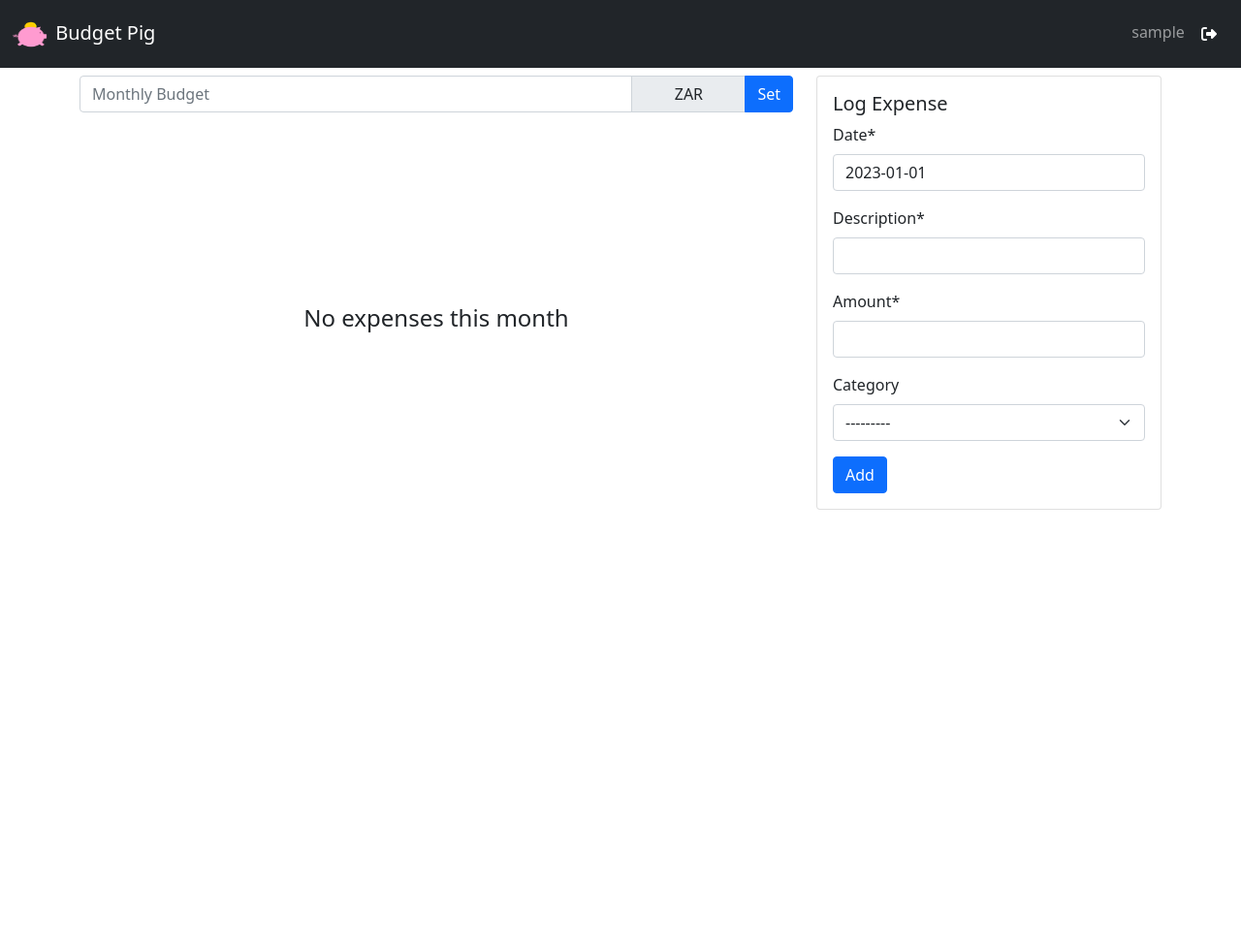
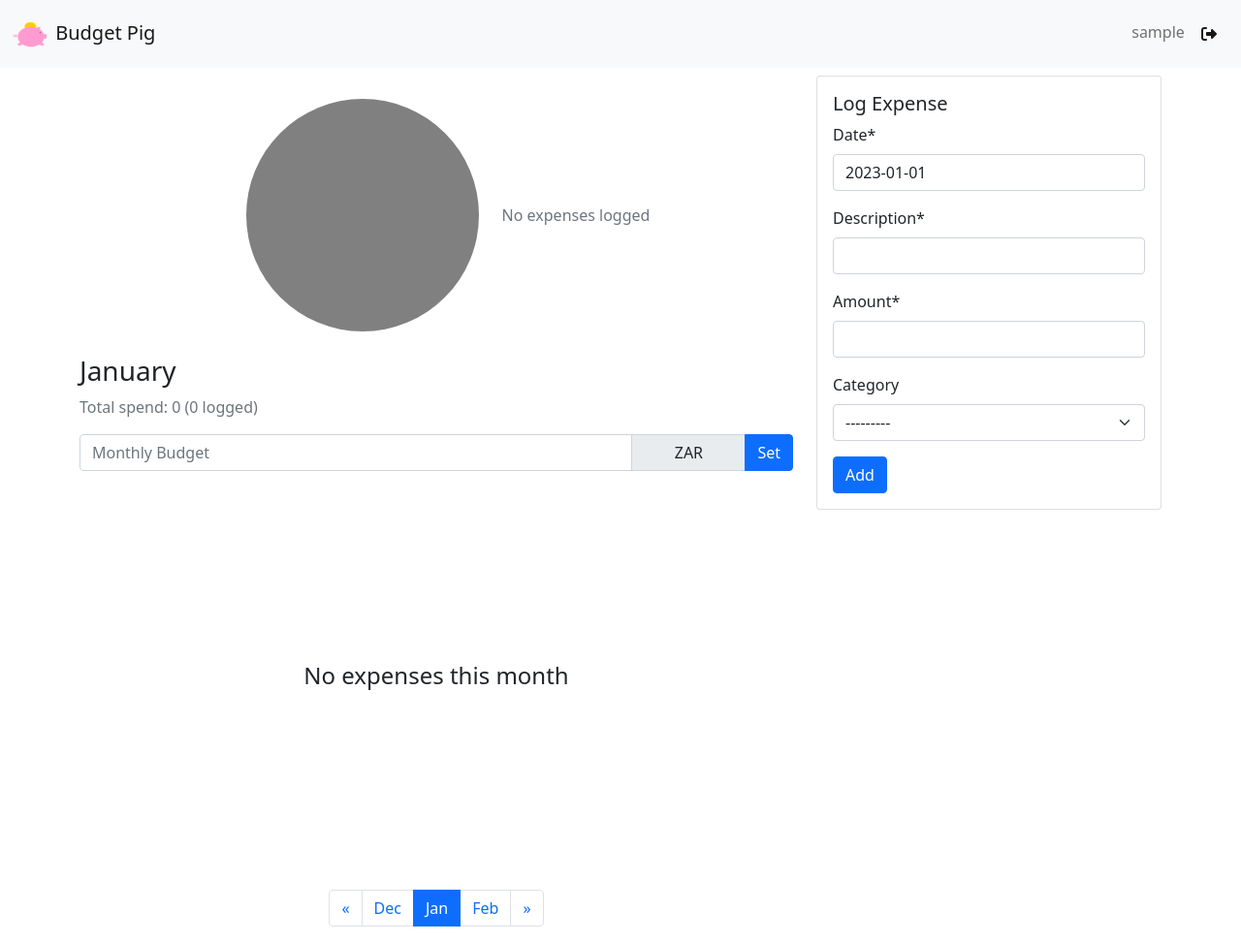
Before and after one commit to ErikPolzin/BudgetPig, a Django app: page /2023/1/ in a window 1280 px wide. Shown: the whole page at 97% size. Before the commit the page ends 526 px from the top, so only its background shows below. Run offline with Django 4.2, Linux system fonts and the light colour scheme; the visitor is signed in with stand-in values (Sample User, id 1); data that the repository does not hold is empty; some libraries are stand-ins or nearby versions.

Commit message:
Category colors and other visual tweaks

```diff
--- a/budget/templates/budget/index.html
+++ b/budget/templates/budget/index.html
@@ -6,15 +6,18 @@
 <div class="container mt-1">
     <div class="row">
         <div class="col-12 col-lg-8">
-            {% if expenses %}
-            <div class="d-flex justify-content-center">
+            <div class="d-flex justify-content-center align-items-center">
+                {% if expenses %}
                 <div class="chart-container" style="height:40vh; width:40vh">
                     <canvas id="spendchart"></canvas>
                 </div>
+                {% else %}
+                <span class="m-4" style="height:30vh;width:30vh;border-radius:50%;background:grey;"></span>
+                <span class="text-muted">No expenses logged</span>
+                {% endif %}
             </div>
             <h3>{{ current_date|date:"F" }}</h3>
             <p class="text-muted">Total spend: {{ total_spend }} ({{ expenses|length }} logged)</p>
-            {% endif %}
             <form action="set-budget" method="post">
                 {% csrf_token %}
                 <div class="input-group mb-3">
@@ -29,7 +32,7 @@
             </div>
             {% endif %}
             {% if expenses %}
-            <table class="table table-hover mt-2" style="max-height: 100vh">
+            <table class="table table-hover mt-2" style="max-height: 100vh; max-width: 100vw; overflow-y: scroll;">
                 <caption>{{ current_date|date:"M" }}: {{ total_spend }}</caption>
                 <thead>
                     <tr>
@@ -50,7 +53,12 @@
                     {% endfor %}
                 </tbody>
             </table>
-            <nav aria-label="Expenses navigation" class="navbar-light bg-light">
+            {% else %}
+            <div style="height:50vh" class="d-flex justify-content-center align-items-center">
+                <h4>No expenses this month</h4>
+            </div>
+            {% endif %}
+            <nav aria-label="Expenses navigation" class="navbar-light">
                 <ul class="pagination justify-content-center pt-3">
                   <li class="page-item">
                     <a class="page-link" href="/{{ prev_date.year }}/{{ prev_date.month }}" aria-label="Previous">
@@ -67,11 +75,6 @@
                   </li>
                 </ul>
             </nav>
-            {% else %}
-            <div style="height:50vh" class="d-flex justify-content-center align-items-center">
-                <h4>No expenses this month</h4>
-            </div>
-            {% endif %}
         </div>
         <div class="col-12 col-lg-4">
             <div class="card">
@@ -98,7 +101,8 @@ document.addEventListener("DOMContentLoaded", function(event) {
     type: 'pie',
     data: {
         datasets: [{
-            data: spendData.amounts
+            data: spendData.amounts,
+            backgroundColor: spendData.colors
         }],
         labels: spendData.categories
     },
--- a/budget/views.py
+++ b/budget/views.py
@@ -36,8 +36,10 @@ def home(request: HttpRequest, year: int, month: int) -> HttpResponse:
         .order_by("-date")
     expenses_sorted = sorted(expenses, key=lambda e: e.category.name if e.category else "Unknown")
     expenses_by_category = []
-    for (cat, catexpenses) in groupby(expenses_sorted, key=lambda e: e.categoryName()):
-        expenses_by_category.append((cat, float(sum(e.amount for e in catexpenses).amount)))
+    for (cat, catexpenses) in groupby(expenses_sorted, key=lambda e: e.category):
+        catName = cat.name if cat else "Unknown"
+        catColor = cat.color if cat else "grey"
+        expenses_by_category.append((catName, float(sum(e.amount for e in catexpenses).amount), catColor))
     expenses_by_category.sort(key=lambda i: i[1], reverse=True)  # Sort by total amount
     # Calculate percentage of monthly budget reached
     monthly_budget = None
@@ -62,7 +64,8 @@ def home(request: HttpRequest, year: int, month: int) -> HttpResponse:
         "budget": monthly_budget,
         "data": json.dumps({
             "categories": [i[0] for i in expenses_by_category],
-            "amounts": [i[1] for i in expenses_by_category]
+            "amounts": [i[1] for i in expenses_by_category],
+            "colors": [i[2] for i in expenses_by_category],
         }),
         "categories": ExpenseCategory.objects.all(),
         "today": timezone.now().date().isoformat(),
--- a/budgetPig/settings.py
+++ b/budgetPig/settings.py
@@ -121,8 +121,10 @@ USE_TZ = True
 # Static files (CSS, JavaScript, Images)
 # https://docs.djangoproject.com/en/4.1/howto/static-files/
 
-STATIC_URL = '/static/'
-STATIC_ROOT = str(BASE_DIR / "static")
+STATIC_URL = 'static/'
+STATICFILES_DIRS = [
+    BASE_DIR / "static"
+]
 
 # Default primary key field type
 # https://docs.djangoproject.com/en/4.1/ref/settings/#default-auto-field
--- a/budgetPig/templates/base.html
+++ b/budgetPig/templates/base.html
@@ -9,7 +9,7 @@
         <link rel="stylesheet" href="https://cdn.jsdelivr.net/npm/bootstrap@5.1.3/dist/css/bootstrap.min.css" integrity="sha384-1BmE4kWBq78iYhFldvKuhfTAU6auU8tT94WrHftjDbrCEXSU1oBoqyl2QvZ6jIW3" crossorigin="anonymous">
     </head>
     <body style="height: 100%">
-        <nav class="navbar navbar-expand-lg navbar-dark bg-dark mb-2">
+        <nav class="navbar navbar-expand-lg navbar-light bg-light mb-2">
             <div class="container-fluid">
                 <a class="navbar-brand" href="#">
                     <img src="{% static 'pig.png' %}" alt="Pig" width="40" height="30">
```
